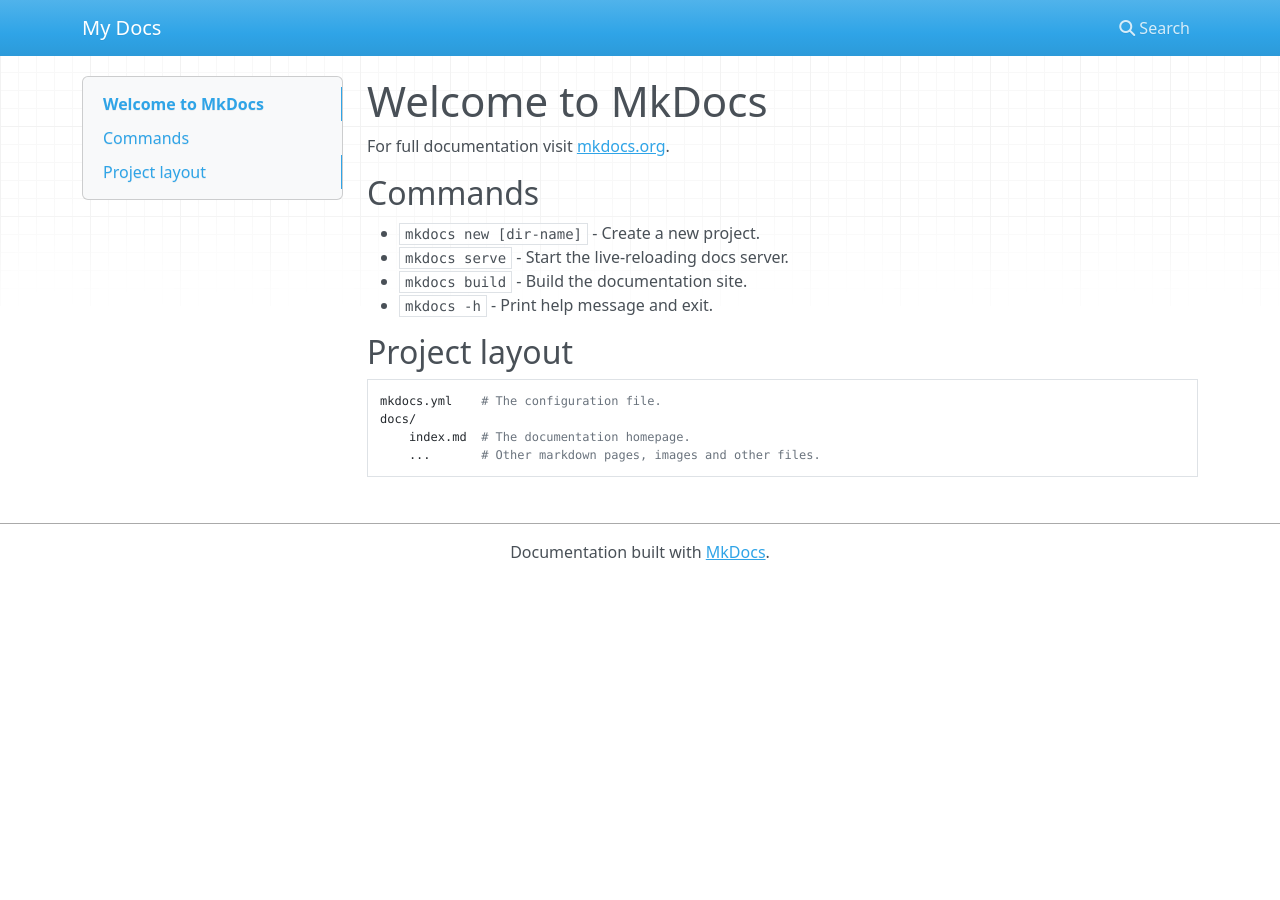
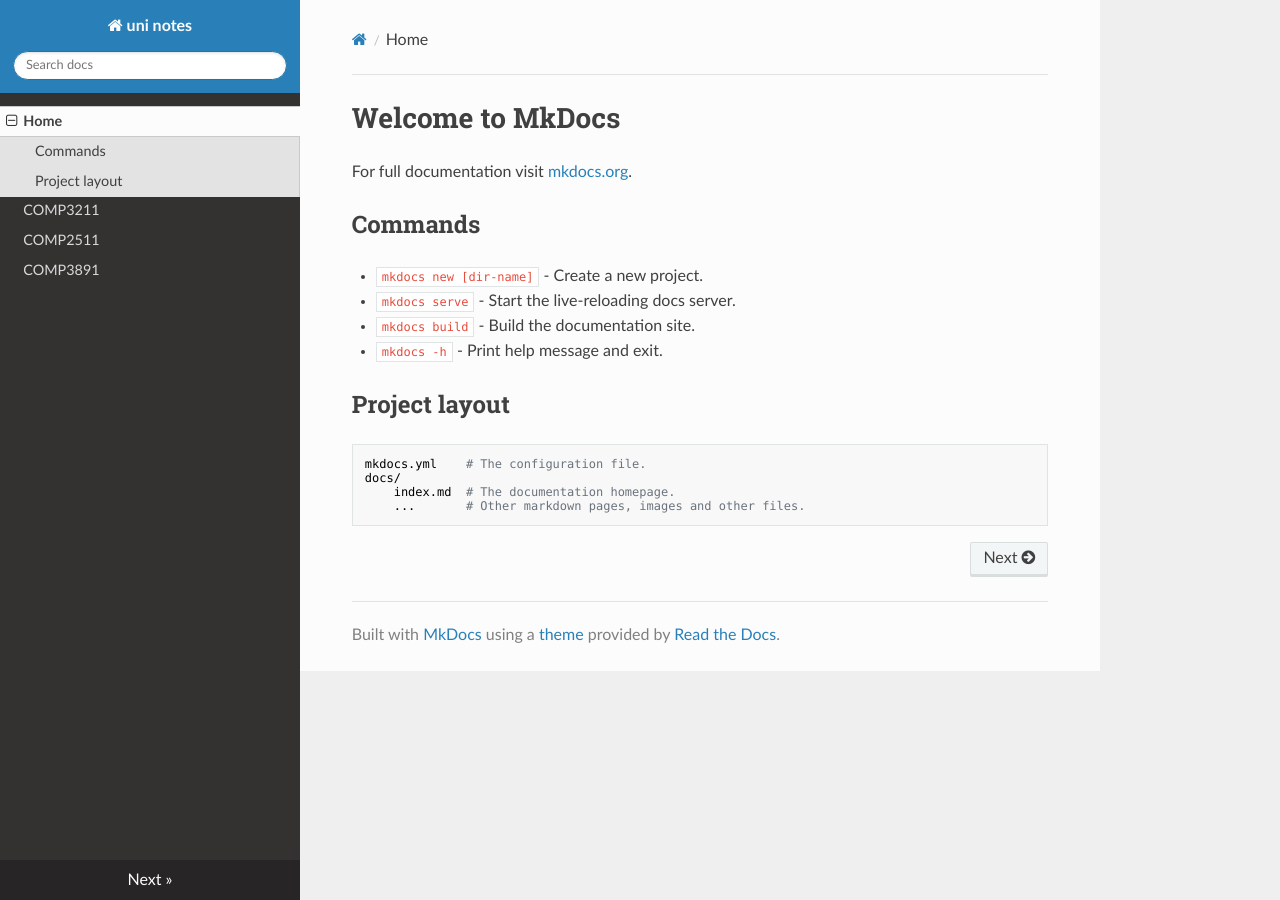
Before and after one commit to suwuako/uni, an MkDocs documentation site: the page built from docs/index.md, in a window 1280 px wide. Built offline with MkDocs 1.6.1, drawn with Linux system fonts in a browser that asks for light colours; nearby versions of some CDN libraries.

Commit message:
setup mkdocs, add gitignore

```diff
--- a/mkdocs.yml
+++ b/mkdocs.yml
@@ -1 +1,7 @@
-site_name: My Docs
+site_name: uni notes
+nav:
+  - Home: index.md
+  - COMP3211: comp3211-home.md
+  - COMP2511: comp2511-home.md
+  - COMP3891: comp3891-home.md
+theme: readthedocs
```
Also changed, not shown: docs/comp2511-home.md (added), docs/comp3211-home.md (added), docs/comp3891-home.md (added), 1 other file.
